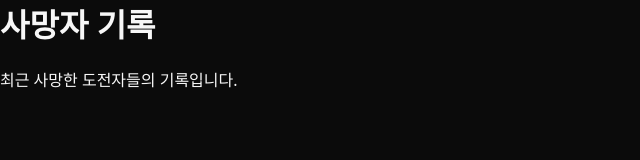
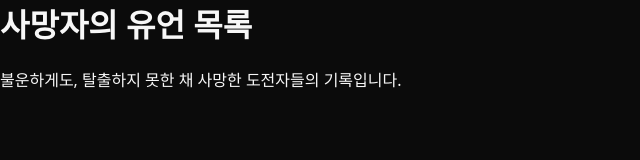
Before and after one commit to slslsdffdf-art/2ndroom, a plain HTML site: page 2nd room/public/play/wall.html in a window 1280 px wide. Shown: the whole page, without its empty margins (0-640 px from the left). Drawn offline with Linux system fonts and the light colour scheme; no server answers.

Commit message:
Revise wall.html for death records display
Updated the content and title of the death record page.

```diff
--- a/2nd room/public/play/wall.html
+++ b/2nd room/public/play/wall.html
@@ -6,8 +6,8 @@
   <link rel="stylesheet" href="/css/base.css" />
 </head>
 <body>
-  <h1>사망자 기록</h1>
-  <p>최근 사망한 도전자들의 기록입니다.</p>
+  <h1>사망자의 유언 목록</h1>
+  <p>불운하게도, 탈출하지 못한 채 사망한 도전자들의 기록입니다.</p>
   <ul id="death-list"></ul>
   <script type="module">
     import { getDeaths } from '/js/api.js';
```
